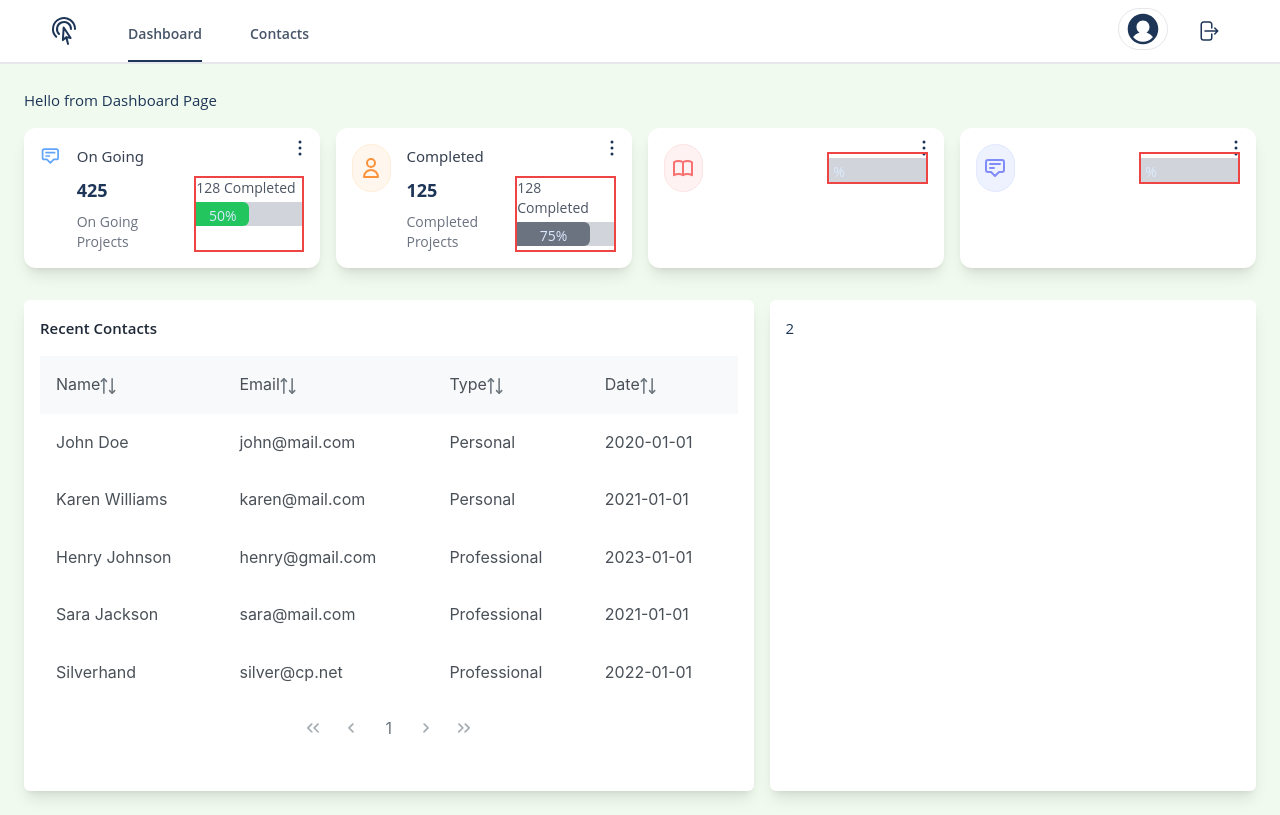
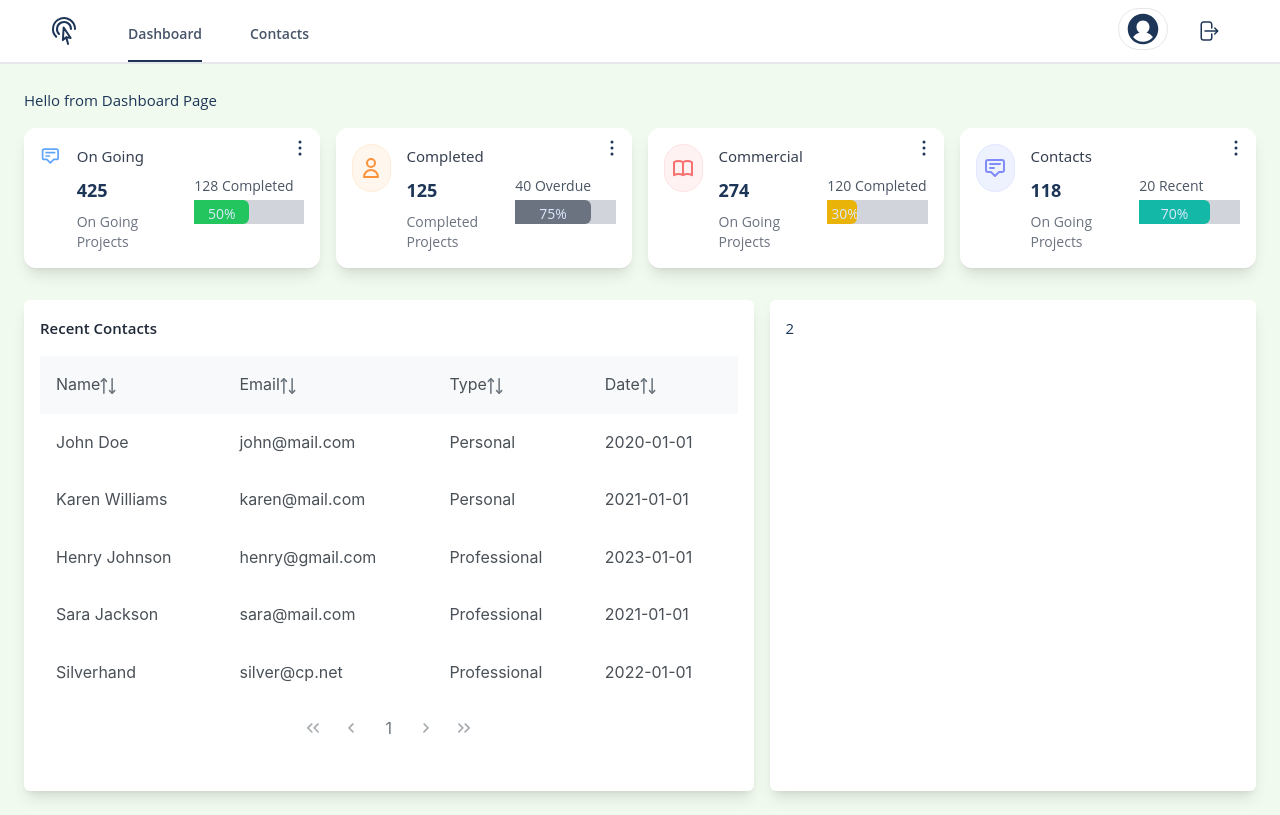
Before and after one commit to takinur/leveling, a Vue app: page / in a window 1280 px wide. Built offline with nearby package versions, Linux system fonts and the light colour scheme.

Commit message:
Refactored Cards

```diff
--- a/src/components/DashCard.vue
+++ b/src/components/DashCard.vue
@@ -37,7 +37,7 @@ const props = defineProps<{
           {{ props.value }}
           <p class="mt-2 text-sm text-gray-500">{{ props.subtext }}</p>
         </div>
-        <div class="w-1/2 border-2 border-red-500">
+        <div class="w-1/2">
           <p class="mb-1 text-sm text-gray-600">{{ props.progText }}</p>
           <MinProgress :progress="props.progress" :color="props.progColor" />
         </div>
--- a/src/components/DashboardStats.vue
+++ b/src/components/DashboardStats.vue
@@ -32,7 +32,7 @@ import DashCard from '@/components/DashCard.vue'
     <DashCard
       title="Completed"
       progress="75"
-      progText="128 Completed"
+      progText="40 Overdue"
       prog-color="bg-gray-500"
       value="125"
       subtext="Completed Projects"
@@ -58,7 +58,14 @@ import DashCard from '@/components/DashCard.vue'
         </div>
       </template>
     </DashCard>
-    <DashCard>
+    <DashCard
+      title="Commercial"
+      progress="30"
+      progText="120 Completed"
+      prog-color="bg-yellow-500"
+      value="274"
+      subtext="On Going Projects"
+    >
       <template #icon>
         <div
           class="flex h-12 w-12 items-center justify-center rounded-full border border-red-100 bg-red-50"
@@ -79,14 +86,15 @@ import DashCard from '@/components/DashCard.vue'
           </svg>
         </div>
       </template>
-      <template #content>
-        <div class="ml-4">
-          <h2 class="font-semibold">548 Posts</h2>
-          <p class="mt-2 text-sm text-gray-500">Last authored 1 day ago</p>
-        </div>
-      </template>
     </DashCard>
-    <DashCard>
+    <DashCard
+      title="Contacts"
+      progress="70"
+      progText="20 Recent"
+      prog-color="bg-teal-500"
+      value="118"
+      subtext="On Going Projects"
+    >
       <template #icon>
         <div
           class="flex h-12 w-12 items-center justify-center rounded-full border border-indigo-100 bg-indigo-50"
@@ -107,11 +115,6 @@ import DashCard from '@/components/DashCard.vue'
           </svg>
         </div>
       </template>
-
-      <template #content>
-        <h2 class="font-semibold">129 Comments</h2>
-        <p class="mt-2 text-sm text-gray-500">Last commented 8 days ago</p>
-      </template>
     </DashCard>
   </div>
 </template>
```
